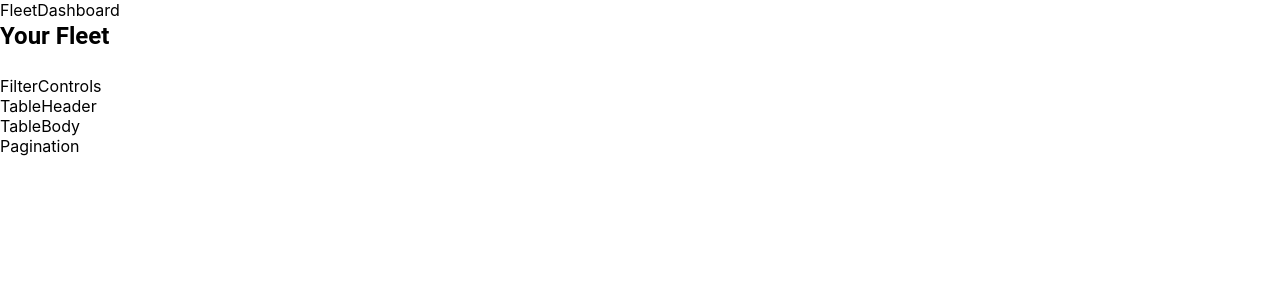
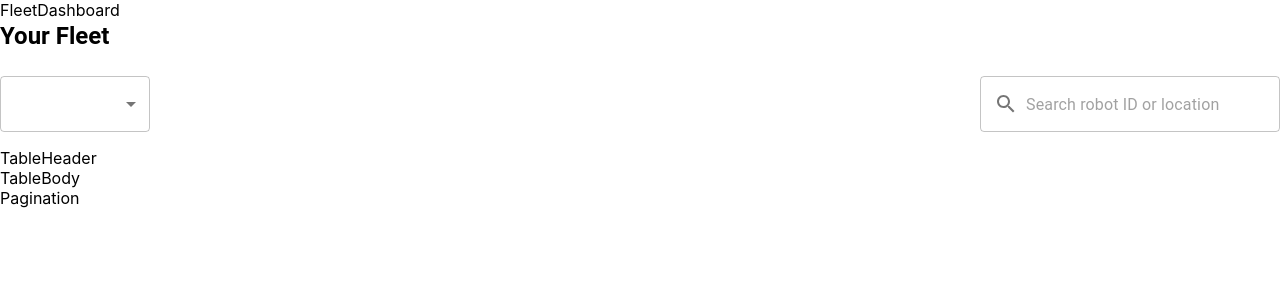
Before and after one commit to youjin-10/fe-homework-main, a React (Create React App) app: page / in a window 1280 px wide. Shown: the top 300 px of the page. Built offline with nearby package versions, Linux system fonts and the light colour scheme; the HTML template or start-up script is replaced by a standard one.

Commit message:
update: write FilterControls component

```diff
--- a/src/components/FilterControls.tsx
+++ b/src/components/FilterControls.tsx
@@ -1,5 +1,49 @@
 import React from "react";
+import {
+  Box,
+  Select,
+  MenuItem,
+  TextField,
+  InputAdornment,
+} from "@mui/material";
+import SearchIcon from "@mui/icons-material/Search";
 
-export default function FilterControls() {
-  return <div>FilterControls</div>;
+interface FilterControlsProps {
+  filter: "all" | "starred";
+  onFilterChange: (filter: "all" | "starred") => void;
+  searchQuery: string;
+  onSearchChange: (query: string) => void;
 }
+
+export default function FilterControls({
+  filter,
+  onFilterChange,
+  searchQuery,
+  onSearchChange,
+}: FilterControlsProps) {
+  return (
+    <Box sx={{ display: "flex", justifyContent: "space-between", mb: 2 }}>
+      <Select
+        value={filter}
+        onChange={(e) => onFilterChange(e.target.value as "all" | "starred")}
+        sx={{ minWidth: 150 }}
+      >
+        <MenuItem value="all">All Locations</MenuItem>
+        <MenuItem value="starred">Starred</MenuItem>
+      </Select>
+      <TextField
+        placeholder="Search robot ID or location"
+        value={searchQuery}
+        onChange={(e) => onSearchChange(e.target.value)}
+        InputProps={{
+          startAdornment: (
+            <InputAdornment position="start">
+              <SearchIcon />
+            </InputAdornment>
+          ),
+        }}
+        sx={{ minWidth: 300 }}
+      />
+    </Box>
+  );
+}
```
